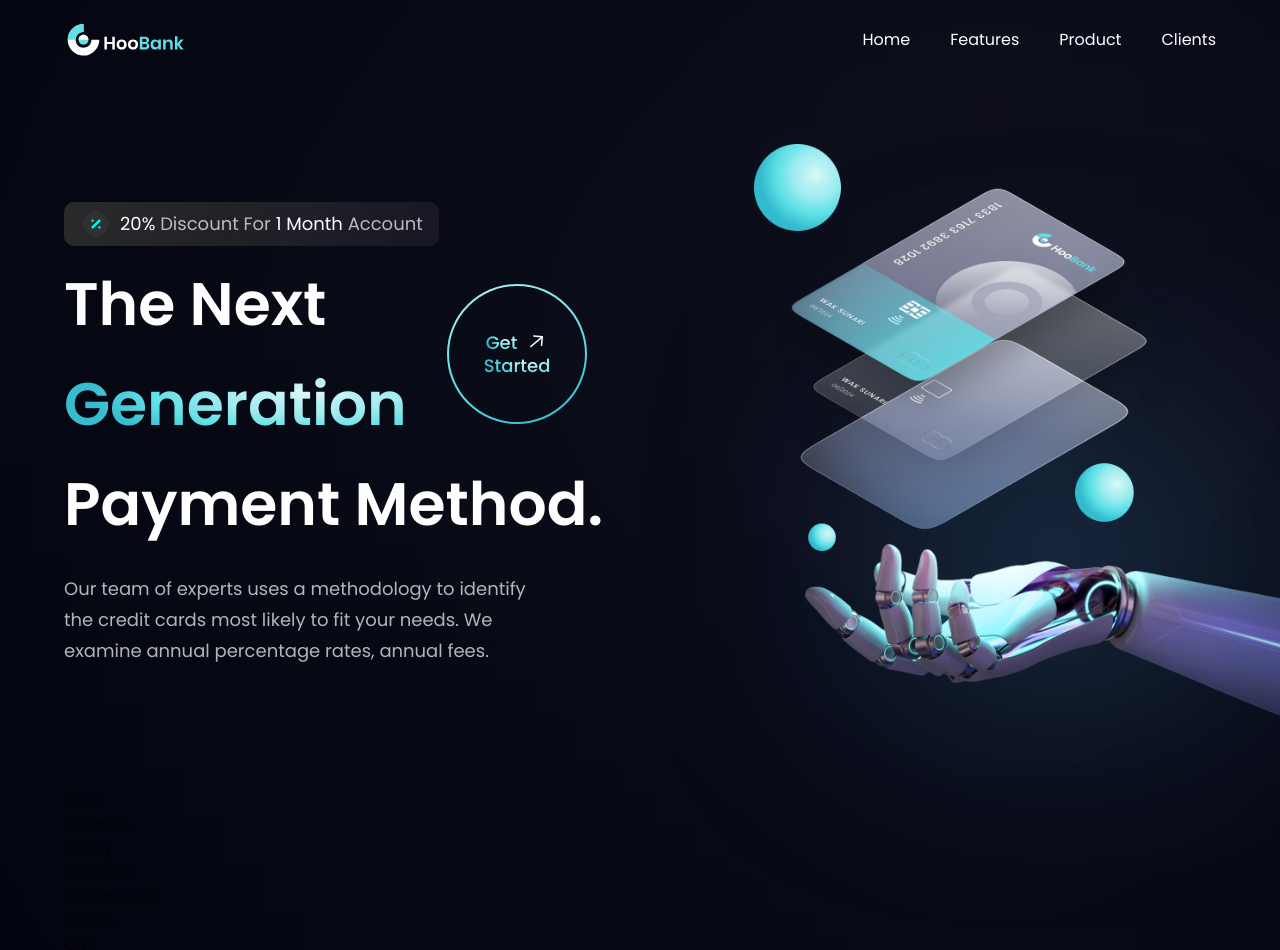
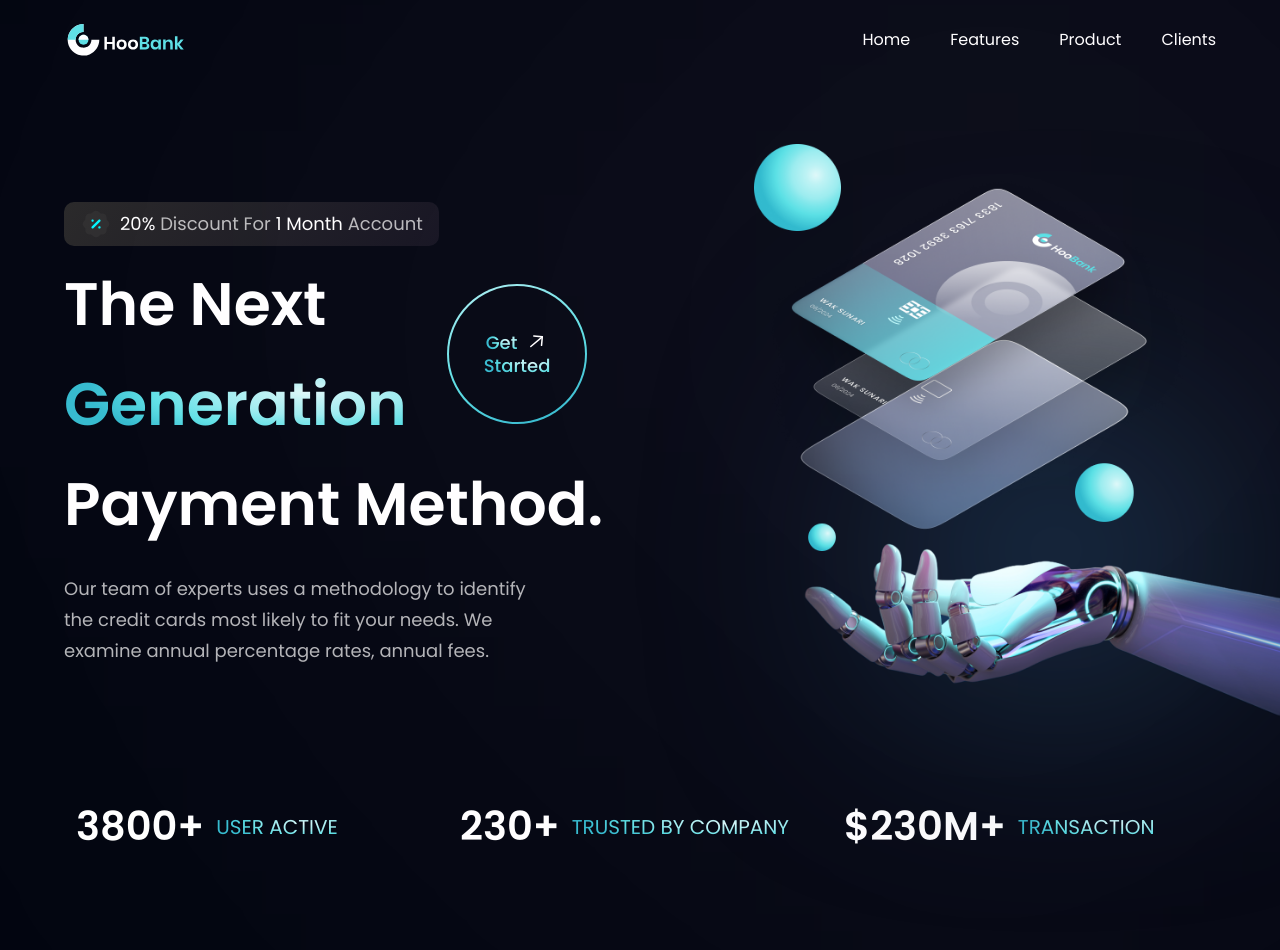
Before and after one commit to adex-badr18/bank-modern-app, a React (Vite) app: page / in a window 1280 px wide. Shown: the top 950 px of the page. Built offline with nearby package versions, Linux system fonts and the light colour scheme.

Commit message:
feat: Create & style stats section

```diff
--- a/src/components/Stats.jsx
+++ b/src/components/Stats.jsx
@@ -1,9 +1,15 @@
-import React from 'react'
+import { stats } from '../constants';
+import styles from '../style';
 
-const Stats = () => {
-  return (
-    <div>Stats</div>
-  )
-}
+const Stats = () => (
+    <section className={`${styles.flexCenter} flex-row flex-wrap mb-6 sm:mb-20`}>
+        {stats.map(stat => (
+            <div key={stat.id} className={`flex-1 flex flex-row justify-start items-center m-3`}>
+                <h4 className='font-poppins font-semibold xs:text-[40px] text-[30px] xs:leading-[53px] leading-[43px] text-white'>{stat.value}</h4>
+                <p className='font-poppins font-normal xs:text-[20px] text-[15px] xs:leading-[26px] leading-[21px] text-gradient uppercase ml-3'>{stat.title}</p>
+            </div>
+        ))}
+    </section>
+)
 
-export default Stats
+export default Stats;
```
